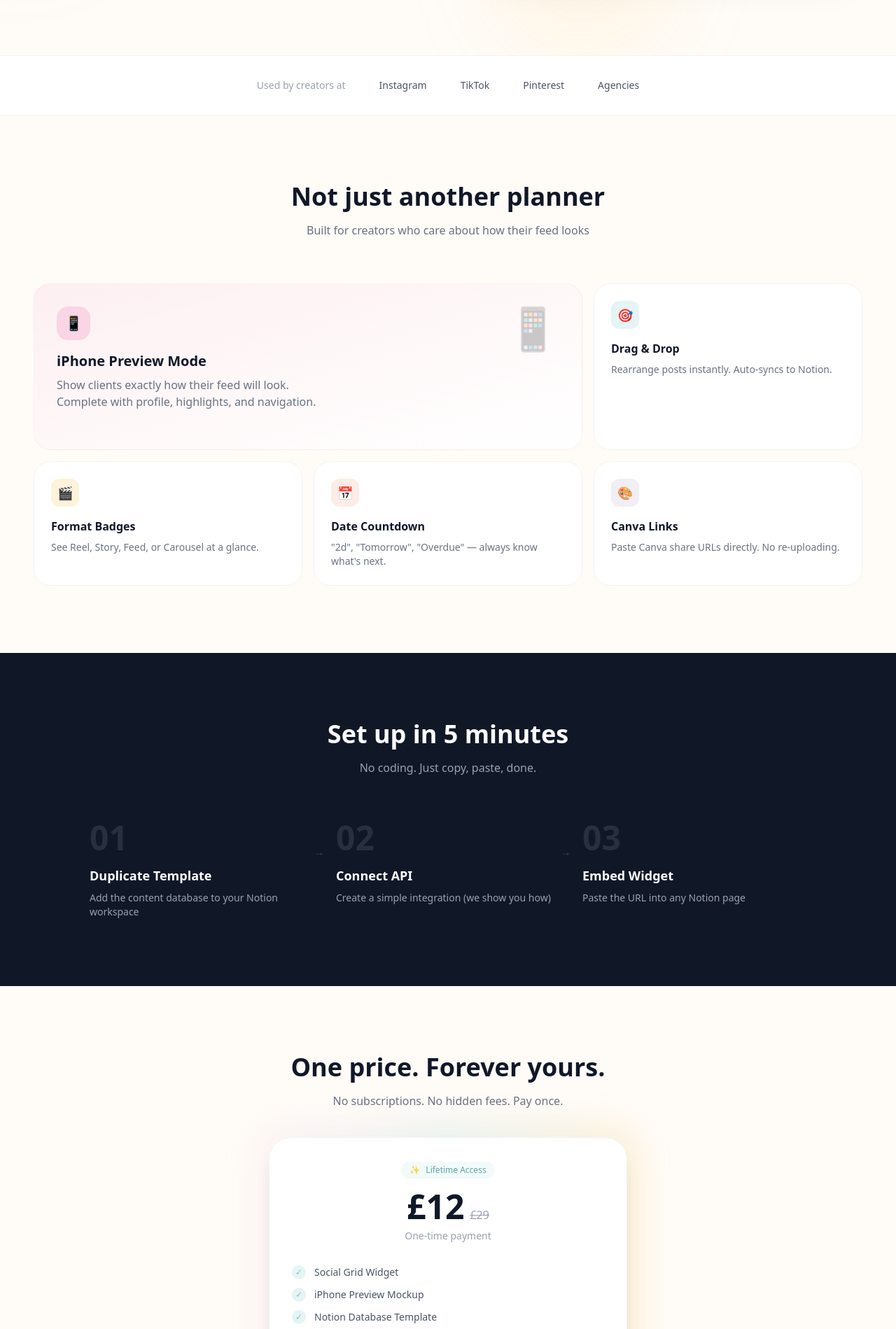
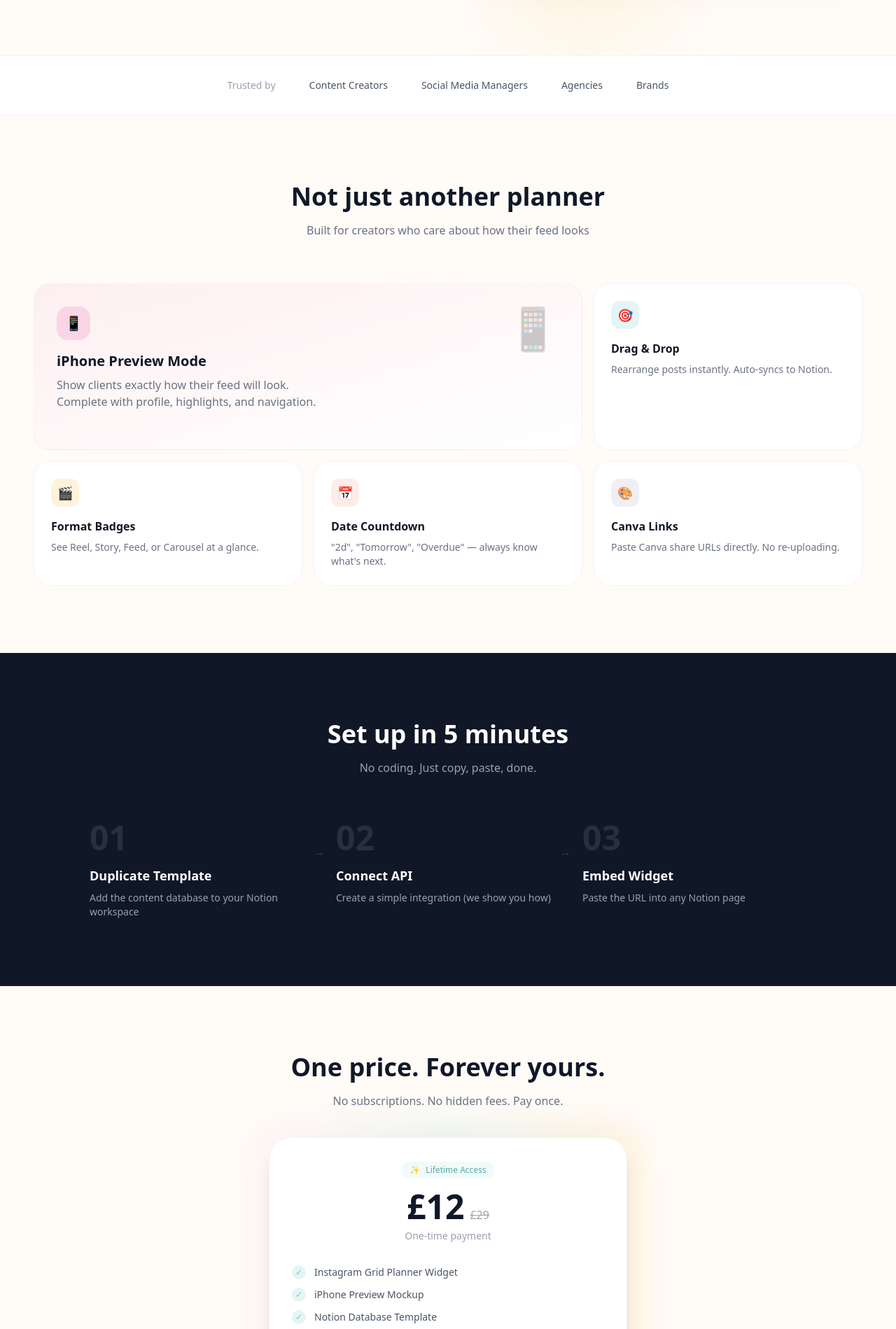
Before and after one commit to melinda-crypto/social-grid-widget, a Next.js app: page / in a window 1280 px wide. Shown: the part 641-2540 px from the top of the page at 70% size. Built offline with nearby package versions, Linux system fonts and the light colour scheme.

Commit message:
Focus on Instagram - remove TikTok, rename to Instagram Grid Planner

```diff
--- a/app/api/create-post/route.ts
+++ b/app/api/create-post/route.ts
@@ -9,7 +9,7 @@ export async function POST(request: NextRequest) {
       return NextResponse.json({ error: 'Unauthorized' }, { status: 401 })
     }
 
-    const { name, imageUrl, caption, format, platform, slot } = await request.json()
+    const { name, imageUrl, caption, format, slot } = await request.json()
 
     if (!name) {
       return NextResponse.json({ error: 'Name is required' }, { status: 400 })
@@ -41,10 +41,6 @@ export async function POST(request: NextRequest) {
       properties['Format'] = { select: { name: format } }
     }
 
-    if (platform) {
-      properties['Platform'] = { select: { name: platform } }
-    }
-
     if (slot !== undefined) {
       properties['IG Slot'] = { number: slot }
     }
--- a/app/layout.tsx
+++ b/app/layout.tsx
@@ -2,8 +2,8 @@ import type { Metadata } from 'next'
 import './globals.css'
 
 export const metadata: Metadata = {
-  title: 'IG Grid Planner Widget',
-  description: 'Instagram Grid Widget for Notion',
+  title: 'Instagram Grid Planner',
+  description: 'Plan your Instagram feed visually. Powered by Notion.',
 }
 
 export default function RootLayout({
--- a/app/page.tsx
+++ b/app/page.tsx
@@ -3,31 +3,28 @@ import CheckoutButton from '@/components/CheckoutButton'
 import type { Metadata } from 'next'
 
 export const metadata: Metadata = {
-  title: 'Social Grid Widget | Visual Instagram & TikTok Planner for Notion',
-  description: 'Plan your Instagram and TikTok feed visually inside Notion. Drag-and-drop grid planner with iPhone preview, format badges, and date countdowns. Used by content creators and agencies.',
+  title: 'Instagram Grid Planner | Visual Feed Planner for Notion',
+  description: 'Plan your Instagram feed visually inside Notion. Drag-and-drop grid planner with iPhone preview, format badges, and date countdowns. Used by content creators and agencies.',
   keywords: [
     'notion instagram planner',
     'instagram grid planner',
     'notion widget',
-    'social media planner',
-    'tiktok content planner',
     'instagram feed preview',
     'notion template',
     'content calendar notion',
     'visual content planner',
     'instagram aesthetic planner',
-    'social media manager tools',
     'notion for creators',
     'instagram grid preview',
     'content planning tool',
-    'social media scheduling'
+    'instagram scheduling'
   ],
   authors: [{ name: 'MAI Digital', url: 'https://maidigital.co' }],
   creator: 'MAI Digital',
   publisher: 'MAI Digital',
   openGraph: {
-    title: 'Social Grid Widget | Plan Your Instagram Feed in Notion',
-    description: 'Drag-and-drop visual planner for Instagram & TikTok. See your feed before you post. iPhone preview included.',
+    title: 'Instagram Grid Planner | Plan Your Feed in Notion',
+    description: 'Drag-and-drop visual Instagram planner. See your feed before you post. iPhone preview included.',
     type: 'website',
     locale: 'en_GB',
     siteName: 'MAI Digital',
@@ -36,14 +33,14 @@ export const metadata: Metadata = {
         url: '/og-image.png',
         width: 1200,
         height: 630,
-        alt: 'Social Grid Widget - Visual Instagram Planner for Notion',
+        alt: 'Instagram Grid Planner - Visual Feed Planner for Notion',
       },
     ],
   },
   twitter: {
     card: 'summary_large_image',
-    title: 'Social Grid Widget | Visual Instagram Planner for Notion',
-    description: 'Plan your Instagram & TikTok feed visually. Drag-and-drop, iPhone preview, format badges.',
+    title: 'Instagram Grid Planner | Visual Feed Planner for Notion',
+    description: 'Plan your Instagram feed visually. Drag-and-drop, iPhone preview, format badges.',
     images: ['/og-image.png'],
     creator: '@maidigital',
   },
@@ -217,11 +214,11 @@ export default function LandingPage() {
       <section className="relative z-10 py-8 bg-white border-y border-gray-100">
         <div className="max-w-7xl mx-auto px-6 lg:px-12">
           <div className="flex flex-wrap items-center justify-center gap-x-12 gap-y-4 text-sm text-gray-400">
-            <span>Used by creators at</span>
-            <span className="font-medium text-gray-600">Instagram</span>
-            <span className="font-medium text-gray-600">TikTok</span>
-            <span className="font-medium text-gray-600">Pinterest</span>
+            <span>Trusted by</span>
+            <span className="font-medium text-gray-600">Content Creators</span>
+            <span className="font-medium text-gray-600">Social Media Managers</span>
             <span className="font-medium text-gray-600">Agencies</span>
+            <span className="font-medium text-gray-600">Brands</span>
           </div>
         </div>
       </section>
@@ -346,7 +343,7 @@ export default function LandingPage() {
 
               <div className="space-y-3 mb-8">
                 {[
-                  'Social Grid Widget',
+                  'Instagram Grid Planner Widget',
                   'iPhone Preview Mockup',
                   'Notion Database Template',
                   'Format & Status Badges',
@@ -446,7 +443,7 @@ export default function LandingPage() {
           __html: JSON.stringify({
             '@context': 'https://schema.org',
             '@type': 'SoftwareApplication',
-            name: 'Social Grid Widget',
+            name: 'Instagram Grid Planner',
             applicationCategory: 'BusinessApplication',
             operatingSystem: 'Web',
             offers: {
@@ -459,7 +456,7 @@ export default function LandingPage() {
               ratingValue: '4.9',
               ratingCount: '127',
             },
-            description: 'Visual Instagram and TikTok grid planner for Notion. Drag-and-drop interface with iPhone preview mode.',
+            description: 'Visual Instagram grid planner for Notion. Drag-and-drop interface with iPhone preview mode.',
             creator: {
               '@type': 'Organization',
               name: 'MAI Digital',
--- a/components/AddPostModal.tsx
+++ b/components/AddPostModal.tsx
@@ -13,7 +13,6 @@ export default function AddPostModal({ onClose, onSuccess, suggestedSlot }: AddP
   const [imageUrl, setImageUrl] = useState('')
   const [caption, setCaption] = useState('')
   const [format, setFormat] = useState<string>('Feed Post')
-  const [platform, setPlatform] = useState<string>('Instagram')
   const [isSubmitting, setIsSubmitting] = useState(false)
   const [error, setError] = useState('')
   const [imagePreview, setImagePreview] = useState<string | null>(null)
@@ -49,7 +48,6 @@ export default function AddPostModal({ onClose, onSuccess, suggestedSlot }: AddP
           imageUrl: imageUrl || undefined,
           caption: caption || undefined,
           format,
-          platform,
           slot: suggestedSlot,
         }),
       })
@@ -148,8 +146,7 @@ export default function AddPostModal({ onClose, onSuccess, suggestedSlot }: AddP
             />
           </div>
 
-          {/* Format & Platform Row */}
-          <div className="grid grid-cols-2 gap-3">
+          {/* Format */}
           <div>
             <label className="block text-sm font-medium text-gray-700 mb-1">
               Format
@@ -164,21 +161,6 @@ export default function AddPostModal({ onClose, onSuccess, suggestedSlot }: AddP
               <option value="Story">⏱️ Story</option>
               <option value="Carousel">📑 Carousel</option>
             </select>
-            </div>
-
-            <div>
-              <label className="block text-sm font-medium text-gray-700 mb-1">
-                Platform
-              </label>
-              <select
-                value={platform}
-                onChange={(e) => setPlatform(e.target.value)}
-                className="w-full px-3 py-2 border border-gray-200 rounded-lg focus:outline-none focus:ring-2 focus:ring-gray-900 focus:border-transparent text-sm bg-white"
-              >
-                <option value="Instagram">Instagram</option>
-                <option value="TikTok">TikTok</option>
-              </select>
-            </div>
           </div>
 
           {/* Error */}
--- a/components/SocialGrid.tsx
+++ b/components/SocialGrid.tsx
@@ -34,8 +34,6 @@ interface SocialGridProps {
 }
 
 type GridSize = '3x3' | '3x4' | '3x5'
-type PlatformFilter = 'all' | 'Instagram' | 'TikTok'
-type FormatFilter = 'all' | 'Feed Post' | 'Reel' | 'Story' | 'Carousel'
 type SortMode = 'slot' | 'date'
 
 const gridConfigs = {
@@ -46,8 +44,6 @@ const gridConfigs = {
 
 const DEFAULTS = {
   gridSize: '3x3' as GridSize,
-  platformFilter: 'all' as PlatformFilter,
-  formatFilter: 'all' as FormatFilter,
   sortMode: 'slot' as SortMode,
 }
 
@@ -465,8 +461,6 @@ export default function SocialGrid({ posts: initialPosts }: SocialGridProps) {
   const [selectedPost, setSelectedPost] = useState<SocialPost | null>(null)
   const [isSaving, setIsSaving] = useState(false)
   const [gridSize, setGridSize] = useState<GridSize>(DEFAULTS.gridSize)
-  const [platformFilter, setPlatformFilter] = useState<PlatformFilter>(DEFAULTS.platformFilter)
-  const [formatFilter, setFormatFilter] = useState<FormatFilter>(DEFAULTS.formatFilter)
   const [sortMode, setSortMode] = useState<SortMode>(DEFAULTS.sortMode)
   const [showOverlays, setShowOverlays] = useState(true)
   const [viewMode, setViewMode] = useState<ViewMode>('grid')
@@ -541,8 +535,6 @@ export default function SocialGrid({ posts: initialPosts }: SocialGridProps) {
 
   const handleReset = useCallback(() => {
     setGridSize(DEFAULTS.gridSize)
-    setPlatformFilter(DEFAULTS.platformFilter)
-    setFormatFilter(DEFAULTS.formatFilter)
     setSortMode(DEFAULTS.sortMode)
     setShowOverlays(true)
     setPosts(initialPosts)
@@ -579,16 +571,8 @@ export default function SocialGrid({ posts: initialPosts }: SocialGridProps) {
     }
   }
 
-  // Apply filters
-  let filteredPosts = posts
-  if (platformFilter !== 'all') {
-    filteredPosts = filteredPosts.filter(p => p.platform === platformFilter)
-  }
-  if (formatFilter !== 'all') {
-    filteredPosts = filteredPosts.filter(p => p.format === formatFilter)
-  }
-
-  const displayPosts = filteredPosts.slice(0, gridConfigs[gridSize].maxPosts)
+  // Get posts for display (Instagram only)
+  const displayPosts = posts.slice(0, gridConfigs[gridSize].maxPosts)
 
   // Calculate color palette for visible posts (top 3 colors across all)
   const allColors = displayPosts.flatMap(p => {
@@ -724,24 +708,6 @@ export default function SocialGrid({ posts: initialPosts }: SocialGridProps) {
             </div>
           </div>
 
-          {/* Platform */}
-          <div className="flex items-center justify-between">
-            <span className="text-[11px] text-gray-500">Platform</span>
-            <div className="flex gap-1">
-              {(['all', 'Instagram', 'TikTok'] as const).map((p) => (
-                <button
-                  key={p}
-                  onClick={() => setPlatformFilter(p)}
-                  className={`px-3 py-1.5 text-[11px] rounded-lg transition-all ${
-                    platformFilter === p ? 'bg-gray-900 text-white' : 'bg-white text-gray-500 hover:bg-gray-100'
-                  }`}
-                >
-                  {p === 'all' ? 'All' : p === 'Instagram' ? 'IG' : 'TT'}
-                </button>
-              ))}
-            </div>
-          </div>
-
           {/* Badges Toggle */}
           <div className="flex items-center justify-between">
             <span className="text-[11px] text-gray-500">Show badges</span>
```
Lines whose indentation alone changed are shown as unchanged.
